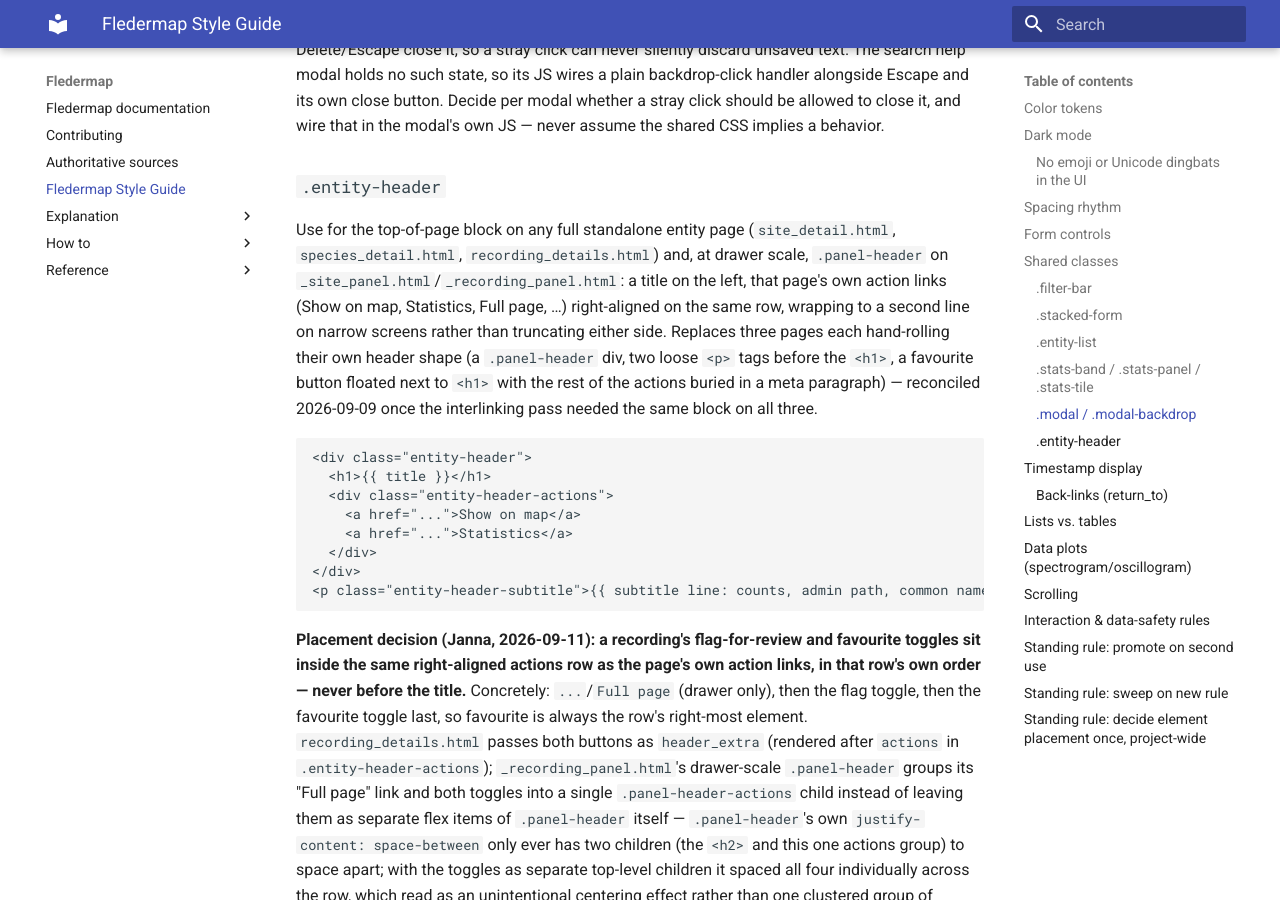
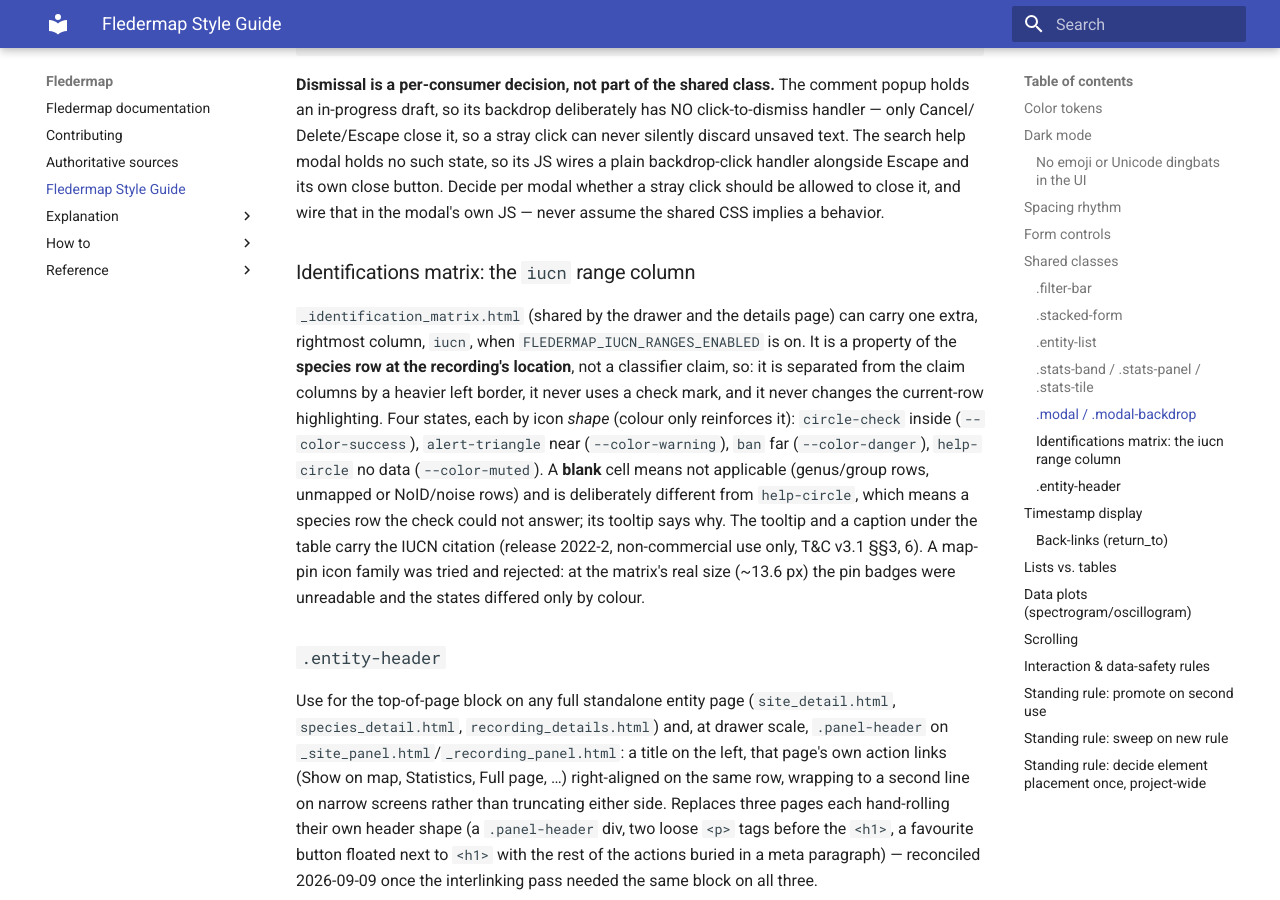
Before and after one commit to bytehexe/fledermap, an MkDocs documentation site: the page built from docs/style-guide.md, in a window 1280 px wide and 900 px high, scrolled down 6099 px. Built offline with MkDocs 1.6.1 and Material for MkDocs 9.7.7, drawn with Linux system fonts in a browser that asks for light colours; some of the changed text lies outside the part shown.

Commit message:
feat: show the IUCN range check as an iucn column in the matrix
Co-Authored-By: Claude Sonnet 5.5 <noreply@anthropic.com>

```diff
--- a/docs/style-guide.md
+++ b/docs/style-guide.md
@@ -33,6 +33,7 @@ Defined in `app.css`'s `:root`:
 | `--color-accent` | `#2b6cb0` | `#5b9bd5` | Links and interactive accents |
 | `--color-warning` | `#b7791f` | `#d99a3f` | `.merge-badge`'s warning color |
 | `--color-success` | `#2f855a` | `#48bb78` | `.save-confirmation`'s "✓ Saved" text — see "Positive save feedback" below |
+| `--color-danger` | `#c53030` | `#fc8181` | The "far outside the IUCN range" forbid icon in the matrix's `iucn` column — see "Identifications matrix" below. No destructive control uses it (those stay plain `button`s) |
 | `--color-overlay` | `#ff2fd6` | `#ff2fd6` | Playback cursor and Ruler-tool measurement box — deliberately theme-invariant for visibility against both light and dark spectrograms |
 | `--color-selection` | `#ffffff` | `#ffffff` | Select-tool box on the spectrogram — theme-invariant like `--color-overlay`, drawn with a dark halo (`.selection-box`) so it also reads over yellow/red call cores. Never `--color-accent` on the spectrogram: blue-on-blue |
 | `--color-annotation` | `#9aa0a6` | `#9aa0a6` | An untagged (no species) comment annotation's box/point on the spectrogram — theme-invariant like `--color-overlay`/`--color-selection`. Never `--color-border`: that token is calibrated for UI chrome, not spectrogram contrast, and reads as easily confused with the Select tool's white box there |
@@ -233,6 +234,21 @@ Delete/Escape close it, so a stray click can never silently discard unsaved text
 modal holds no such state, so its JS wires a plain backdrop-click handler alongside Escape and its
 own close button. Decide per modal whether a stray click should be allowed to close it, and wire
 that in the modal's own JS — never assume the shared CSS implies a behavior.
+
+### Identifications matrix: the `iucn` range column
+
+`_identification_matrix.html` (shared by the drawer and the details page) can carry one extra,
+rightmost column, `iucn`, when `FLEDERMAP_IUCN_RANGES_ENABLED` is on. It is a property of the
+**species row at the recording's location**, not a classifier claim, so: it is separated from the
+claim columns by a heavier left border, it never uses a check mark, and it never changes the
+current-row highlighting. Four states, each by icon *shape* (colour only reinforces it):
+`circle-check` inside (`--color-success`), `alert-triangle` near (`--color-warning`), `ban` far
+(`--color-danger`), `help-circle` no data (`--color-muted`). A **blank** cell means not
+applicable (genus/group rows, unmapped or NoID/noise rows) and is deliberately different from
+`help-circle`, which means a species row the check could not answer; its tooltip says why. The
+tooltip and a caption under the table carry the IUCN citation (release 2022-2, non-commercial
+use only, T&C v3.1 §§3, 6). A map-pin icon family was tried and rejected: at the matrix's real
+size (~13.6 px) the pin badges were unreadable and the states differed only by colour.
 
 ### `.entity-header`
 
--- a/src/fledermap/web/static/app.css
+++ b/src/fledermap/web/static/app.css
@@ -7,6 +7,7 @@
   --color-accent: #2b6cb0;
   --color-warning: #b7791f;
   --color-success: #2f855a;
+  --color-danger: #c53030;
   /* Deliberately NOT redefined in the dark-mode blocks below, and NOT
      `--color-accent` -- for the recording-detail page's spectrogram overlays
      (playback cursor, ruler box) only. The spectrogram's own palette
@@ -58,6 +59,7 @@
     --color-accent: #5b9bd5;
     --color-warning: #d99a3f;
     --color-success: #48bb78;
+    --color-danger: #fc8181;
     color-scheme: dark;
   }
 }
@@ -70,6 +72,7 @@
   --color-accent: #5b9bd5;
   --color-warning: #d99a3f;
   --color-success: #48bb78;
+  --color-danger: #fc8181;
   color-scheme: dark;
 }
 
@@ -674,6 +677,18 @@ button:disabled { cursor: default; opacity: 0.5; }
 .identification-cell .icon { color: var(--color-accent); }
 .identification-cell.identification-passive .icon,
 .identification-cell.identification-shadowed .icon { color: var(--color-muted); }
+
+/* The optional `iucn` column: a species-row property at the recording's location, not a
+   classifier claim. The heavier left border separates it from the claim columns so its icons
+   cannot be read as "this source says so". Meaning is carried by icon shape; colour only
+   reinforces it. `.identification-cell .icon` above is (0,2,0), so these are (0,3,0). */
+.identification-matrix th.range-column,
+.identification-matrix td.range-cell { border-left: 2px solid var(--color-border); }
+.identification-cell.range-inside .icon { color: var(--color-success); }
+.identification-cell.range-near .icon { color: var(--color-warning); }
+.identification-cell.range-far .icon { color: var(--color-danger); }
+.identification-cell.range-no_data .icon { color: var(--color-muted); }
+.range-caption { font-size: 0.75rem; margin: 0.3rem 0 0; }
 
 .session-detail-columns { display: flex; gap: 1rem; margin: 1rem 0; flex-wrap: wrap; }
 .session-detail-columns .col { flex: 1 1 260px; }
--- a/src/fledermap/web/templates/_identification_matrix.html
+++ b/src/fledermap/web/templates/_identification_matrix.html
@@ -10,7 +10,18 @@
    `_identifications_box.html` already used for its list rows) decides whether ITS checkmark
    is bold -- not the row's `is_current` flag, which only bolds the row's species label. Two
    sources can both name the winning species while only one of them is the actual current
-   claim; the other's checkmark stays plain. #}
+   claim; the other's checkmark stays plain.
+
+   The optional `iucn` column (services/iucn_ranges.py's `attach_ranges`) is a species-row
+   property at the recording's location, not a classifier claim, so it is visually separated
+   and never uses a check mark. A blank cell there means "not applicable" (genus/group or
+   unmapped rows); a help-circle means a species row the check could not answer. #}
+{% set range_icons = {
+  "inside": "circle-check",
+  "near": "alert-triangle",
+  "far": "ban",
+  "no_data": "help-circle",
+} %}
 <table class="identification-matrix">
   <thead>
     <tr>
@@ -18,6 +29,9 @@
       {% for column in matrix.columns %}
       <th scope="col" title="{{ column.key }}">{{ column.label }}</th>
       {% endfor %}
+      {% if matrix.show_range %}
+      <th scope="col" class="range-column" title="{{ matrix.range_citation }}">iucn</th>
+      {% endif %}
     </tr>
   </thead>
   <tbody>
@@ -32,7 +46,18 @@
         {% if cell.ident %}{{ icon("check") }}{% endif %}
       </td>
       {% endfor %}
+      {% if matrix.show_range %}
+      <td class="identification-cell range-cell{{ (' range-' ~ row.iucn_range.kind.value) if row.iucn_range else '' }}">
+        {% if row.iucn_range %}
+        {% set description = row.iucn_range.describe() %}
+        <span role="img" title="{{ description }}" aria-label="{{ description }}">{{ icon(range_icons[row.iucn_range.kind.value]) }}</span>
+        {% endif %}
+      </td>
+      {% endif %}
     </tr>
     {% endfor %}
   </tbody>
 </table>
+{% if matrix.show_range %}
+<p class="detail-meta range-caption">Range: {{ matrix.range_citation }}.</p>
+{% endif %}
```
Also changed, not shown: 3 other files.
